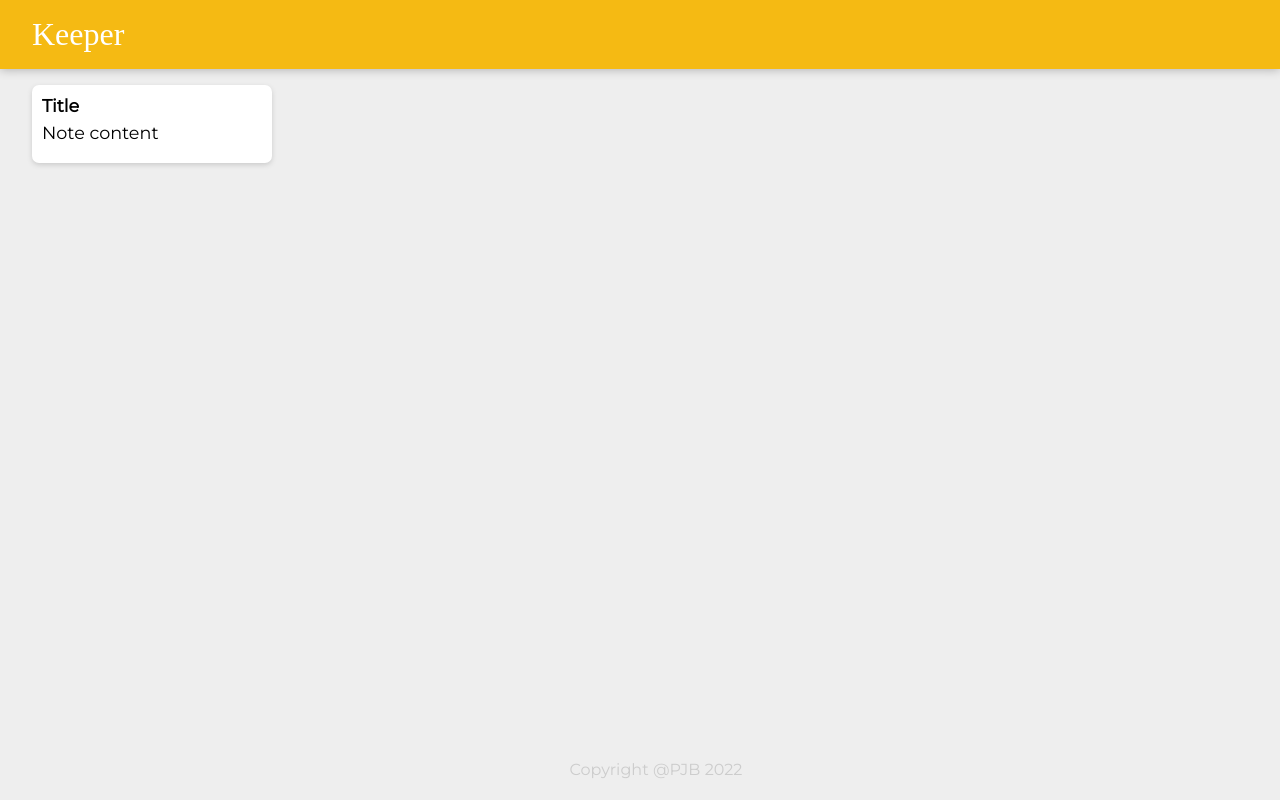
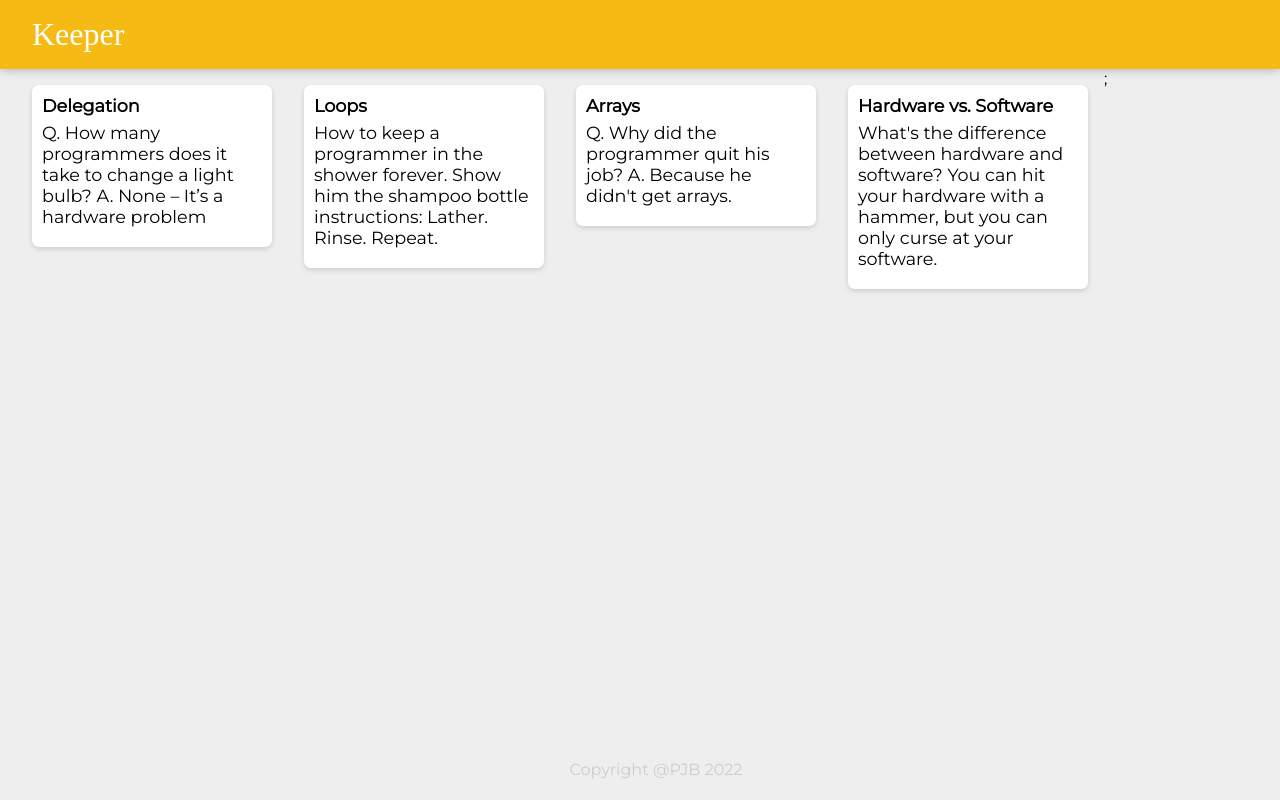
Before and after one commit to PeadarJB/keeper-app1, a React (Create React App) app: page / in a window 1280 px wide. Built offline with nearby package versions, Linux system fonts and the light colour scheme; a web font is replaced by a local one.

Commit message:
Added props and map() to Note component

```diff
--- a/src/components/App.jsx
+++ b/src/components/App.jsx
@@ -2,6 +2,7 @@
 import React from "react";
 import Header from './Header';
 import Note from './Note';
+import notes from '../notes';
 import Footer from './Footer';
 
 
@@ -10,7 +11,14 @@
     return (
     <div>
         <Header />
-        <Note />
+
+        {notes.map(newNote => (
+            <Note
+                key={newNote.id}
+                title={newNote.title}
+                content={newNote.content}
+            />
+                ))};
         <Footer />
     </div>
     );
--- a/src/components/Note.jsx
+++ b/src/components/Note.jsx
@@ -2,11 +2,11 @@
 // import ReactDOM from "react-dom/client";
 // import App from "./App";
 
-export default function Note() {
+export default function Note(props) {
     return (
         <div className="note">
-            <h1>Title</h1>
-            <p>Note content</p>
+            <h1>{props.title}</h1>
+            <p>{props.content}</p>
         </div>
     );
 }
--- /dev/null
+++ b/src/notes.js
@@ -0,0 +1,28 @@
+const notes = [
+  {
+    key: 1,
+    title: "Delegation",
+    content:
+      "Q. How many programmers does it take to change a light bulb? A. None – It’s a hardware problem"
+  },
+  {
+    key: 2,
+    title: "Loops",
+    content:
+      "How to keep a programmer in the shower forever. Show him the shampoo bottle instructions: Lather. Rinse. Repeat."
+  },
+  {
+    key: 3,
+    title: "Arrays",
+    content:
+      "Q. Why did the programmer quit his job? A. Because he didn't get arrays."
+  },
+  {
+    key: 4,
+    title: "Hardware vs. Software",
+    content:
+      "What's the difference between hardware and software? You can hit your hardware with a hammer, but you can only curse at your software."
+  }
+];
+
+export default notes;
```
